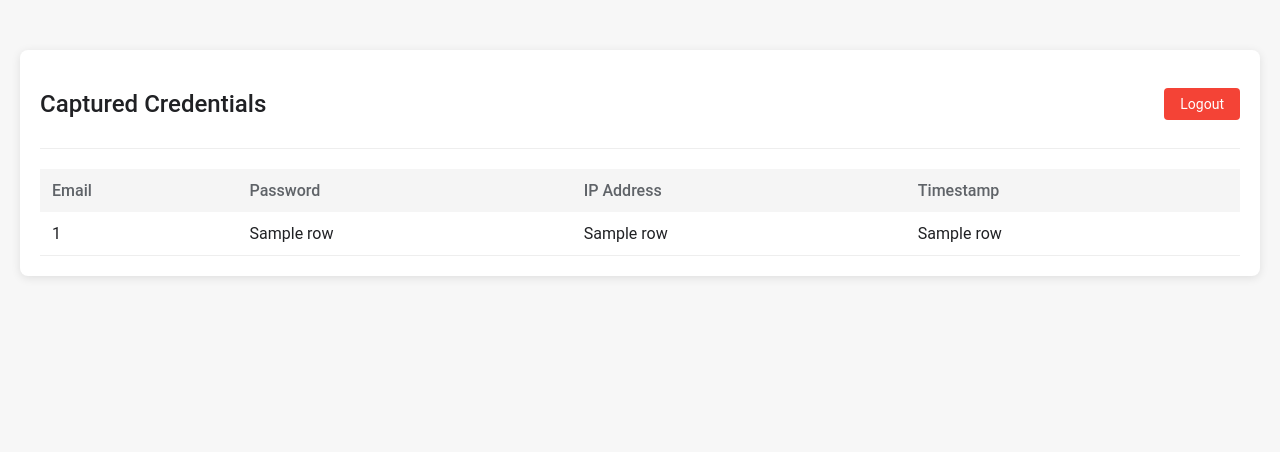
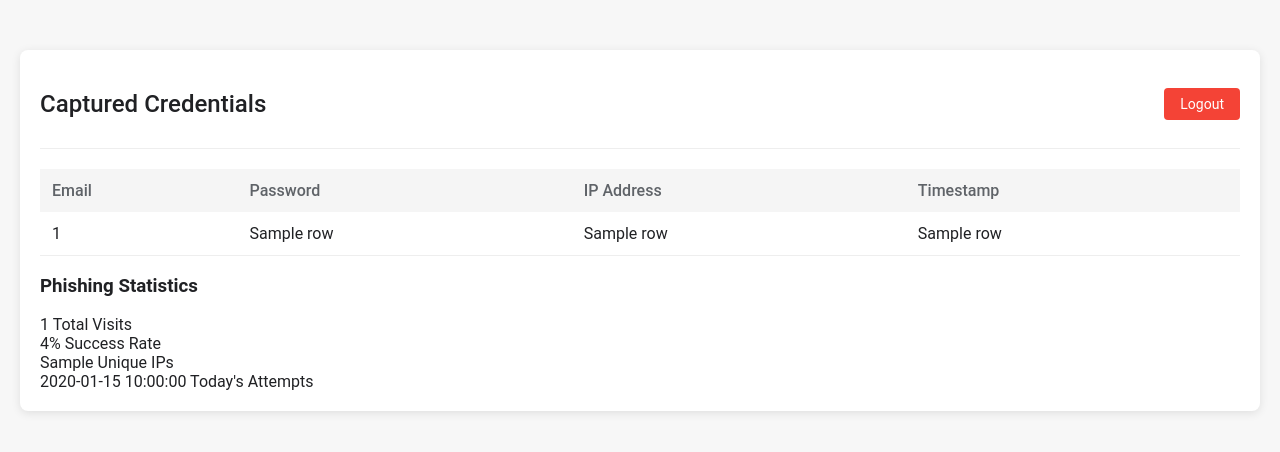
Before and after one commit to pasta-lover69/phish-sim, a Python web app: template templates/admin.html in a window 1280 px wide. Shown: the top 452 px of the page. Run offline with Jinja, Linux system fonts and the light colour scheme; the template is opened without the code that fills it: most values are stand-ins (such as "Sample title", 1, 10 or a date in 2020).

Commit message:
statistic dashboard for admin

```diff
--- a/templates/admin.html
+++ b/templates/admin.html
@@ -2,8 +2,12 @@
 <html>
   <head>
     <title>Admin Dashboard - Phishing Simulation</title>
-    <link rel="stylesheet" type="text/css" href="{{ url_for('static', filename='style.css') }}">
-    <meta name="viewport" content="width=device-width, initial-scale=1.0">
+    <link
+      rel="stylesheet"
+      type="text/css"
+      href="{{ url_for('static', filename='style.css') }}"
+    />
+    <meta name="viewport" content="width=device-width, initial-scale=1.0" />
   </head>
   <body>
     <div class="admin-container">
@@ -36,6 +40,28 @@
       {% else %}
       <p>No credentials captured yet.</p>
       {% endif %}
+
+      <div class="stats-container">
+        <h3>Phishing Statistics</h3>
+        <div class="stats-grid">
+          <div class="stat-card">
+            <span class="stat-number">{{ stats.total_attempts }}</span>
+            <span class="stat-label">Total Visits</span>
+          </div>
+          <div class="stat-card">
+            <span class="stat-number">{{ stats.success_rate }}%</span>
+            <span class="stat-label">Success Rate</span>
+          </div>
+          <div class="stat-card">
+            <span class="stat-number">{{ stats.unique_ips }}</span>
+            <span class="stat-label">Unique IPs</span>
+          </div>
+          <div class="stat-card">
+            <span class="stat-number">{{ stats.today_attempts }}</span>
+            <span class="stat-label">Today's Attempts</span>
+          </div>
+        </div>
+      </div>
     </div>
   </body>
 </html>
```
Lines whose indentation alone changed are shown as unchanged.
